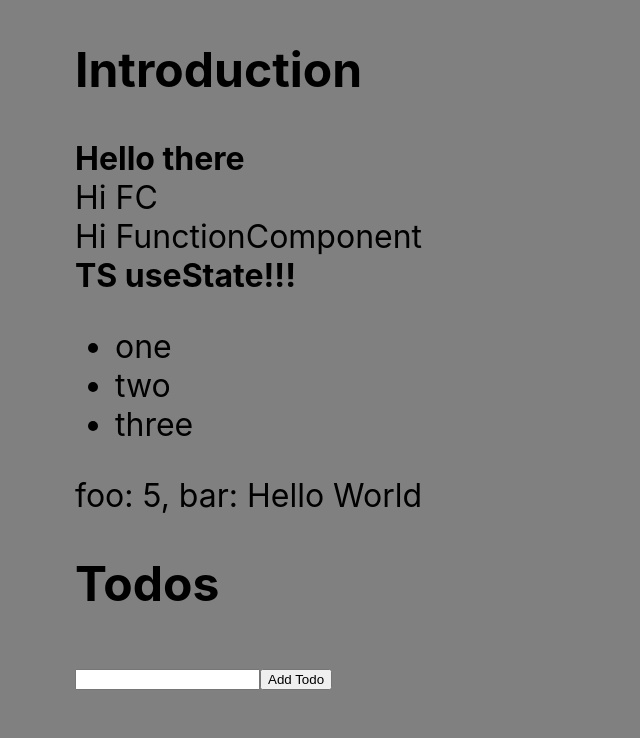
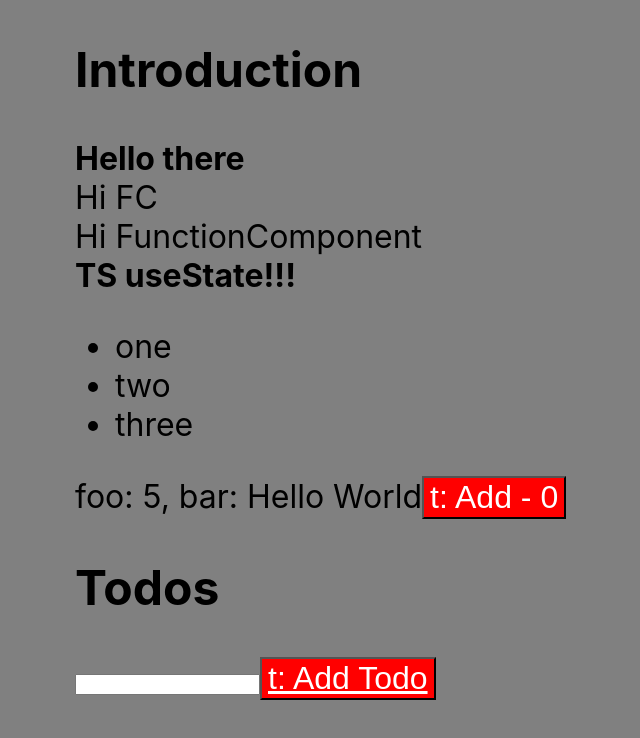
Before and after one commit to irackson/ts-react-template, a React (Create React App) app: page / in a window 1280 px wide. Shown: the top 738 px of the page, without its empty margins (165-805 px from the left). Built offline with nearby package versions, Linux system fonts and the light colour scheme.

Commit message:
NO BS TS #22

```diff
--- a/src/App.tsx
+++ b/src/App.tsx
@@ -8,9 +8,10 @@ import {
     useEffect,
     useReducer,
     useRef,
+    ButtonHTMLAttributes,
+    DetailedHTMLProps,
 } from 'react';
 import 'App.scss';
-
 const Heading = ({ title }: { title: string }) => <h2>{title}</h2>;
 
 //???  use React.FunctionComponent by convention. only use FC if you need the `children` property. doing `children: React.ReactNode` is also fine if you want to be very explicit.
@@ -46,10 +47,6 @@ const List: FC<{
     );
 };
 
-interface Payload {
-    text: string;
-}
-
 interface Todo {
     id: number;
     done: boolean;
@@ -65,6 +62,57 @@ type ActionType =
           type: 'REMOVE';
           id: number;
       };
+
+interface Payload {
+    text: string;
+}
+
+//! clean version of using ReturnType (a utility type) to type useState as props in a Custom Hook 😀
+//* allows DRY changing of ex. number to string
+const useNumber = (initialValue: number) => useState<number>(initialValue);
+
+type UseNumberValue = ReturnType<typeof useNumber>[0];
+type UseNumberSetValue = ReturnType<typeof useNumber>[1];
+
+const Incrementer: FC<{
+    value: UseNumberValue;
+    setValue: UseNumberSetValue;
+}> = ({ value, setValue }) => (
+    <Button
+        onClick={() => setValue(value + 1)}
+        title={`Add - ${value}`}
+    ></Button>
+);
+
+//! verbose version of typing useState as props
+/* const Incrementer: FC<{
+    value: number;
+    setValue: React.Dispatch<React.SetStateAction<number>>;
+}> = ({ value, setValue }) => (
+    <Button onClick={() => setValue(value + 1)}>Add - {value}</Button>
+); */
+
+//! typing Custom Props with DetailedHTMLProps to create a DSL component
+const Button: FunctionComponent<
+    DetailedHTMLProps<
+        ButtonHTMLAttributes<HTMLButtonElement>,
+        HTMLButtonElement
+    > & { title?: string }
+> = ({ title, children, style, ...rest }) => (
+    <button
+        {...rest}
+        style={{
+            ...style,
+            backgroundColor: 'red',
+            color: 'white',
+            fontSize: 'xx-large',
+        }}
+    >
+        {/* super cool syntax */}
+        {/* {title ?? children} */}
+        {title ? `t: ${title}` : children}
+    </button>
+);
 
 function App() {
     //! custom callback
@@ -121,6 +169,8 @@ function App() {
         }
     }, []);
 
+    const [value, setValue] = useNumber(0);
+
     return (
         <div className="App">
             <Heading title="Introduction" />
@@ -130,26 +180,29 @@ function App() {
             <Box>{payload?.text}</Box>
             <List items={['one', 'two', 'three']} onClick={onListClick}></List>
             <Main foo={5} bar={'Hello World'}></Main>
+            <Incrementer value={value} setValue={setValue} />
 
             <Heading title="Todos" />
             {todos.map((todo, index) => (
                 <div key={index}>
                     {todo.text}
-                    <button
+                    <Button
                         onClick={() =>
                             dispatch({ type: 'REMOVE', id: todo.id })
                         }
                     >
                         Remove
-                    </button>
+                    </Button>
                 </div>
             ))}
             <div>
                 <input type="text" ref={newTodoRef} />
-                <button onClick={onAddTodo}>Add Todo</button>
+                <Button
+                    onClick={onAddTodo}
+                    style={{ textDecoration: 'underline' }}
+                    title={'Add Todo'}
+                ></Button>
             </div>
-
-            {/* <Heading title="Todos"> </Heading> */}
         </div>
     );
 }
```
